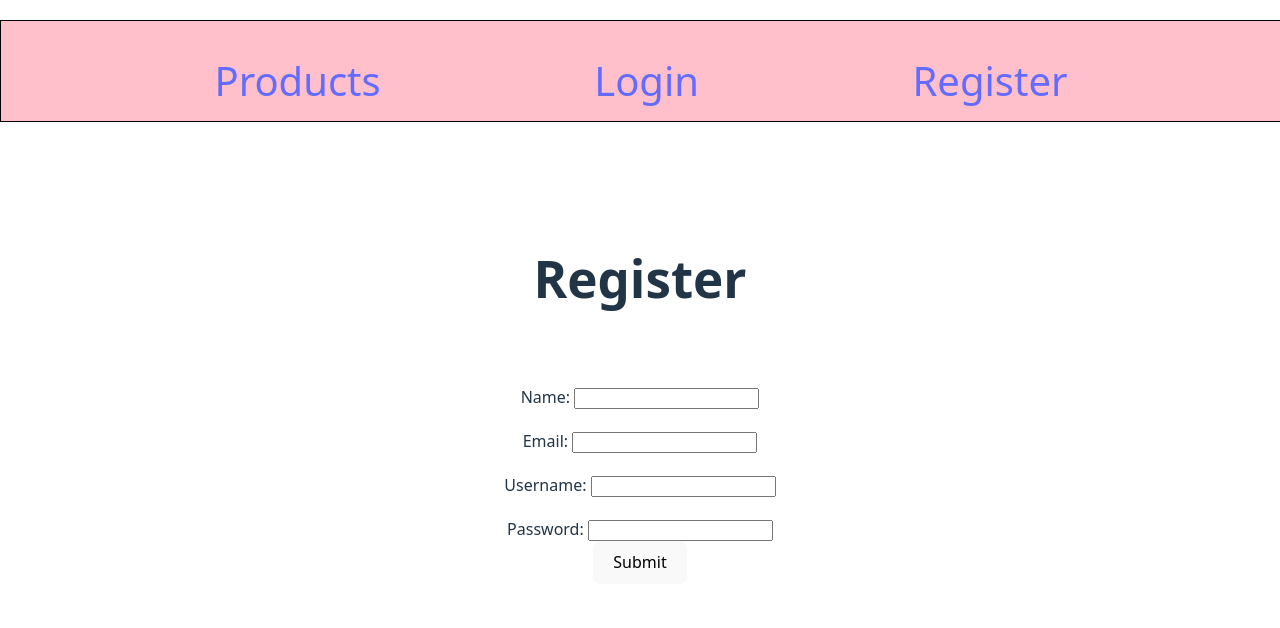
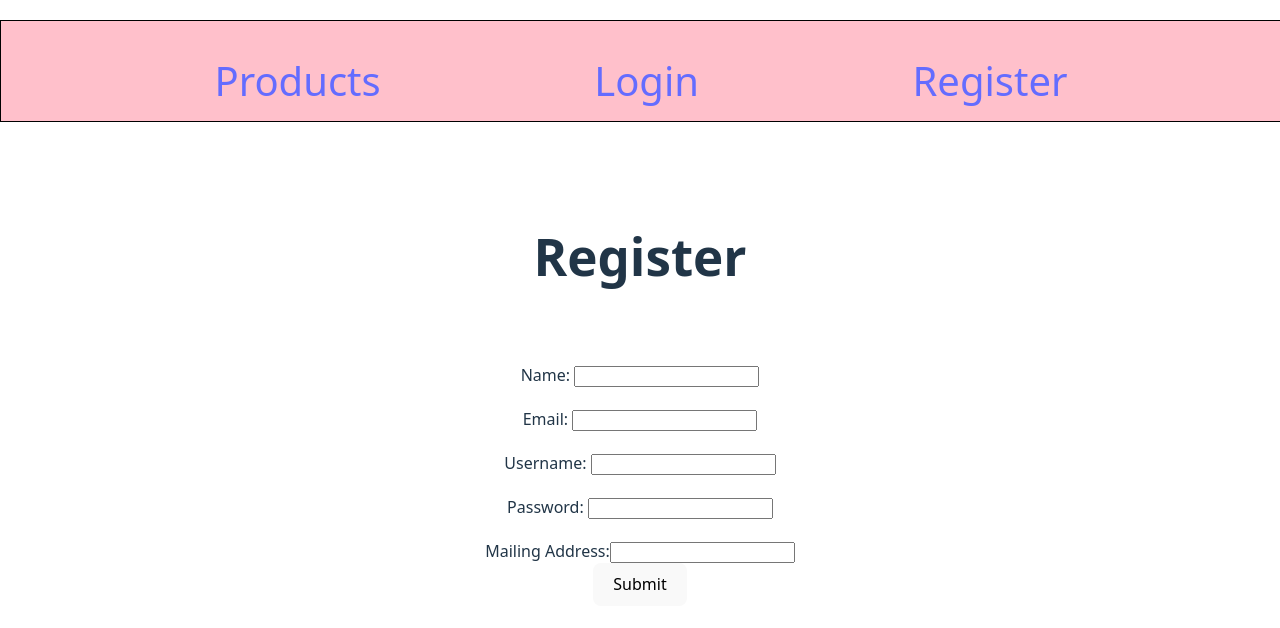
Before and after one commit to Group2Capstone-ECommerce/Group2Capstone-Ecommerce, a React (Vite) app in the folder client/: page /register in a window 1280 px wide. Shown: the top 628 px of the page. Built offline with nearby package versions, Linux system fonts and the light colour scheme.

Commit message:
add mailing address to register form and account page

```diff
--- a/client/src/components/Account.jsx
+++ b/client/src/components/Account.jsx
@@ -121,6 +121,7 @@ export default function Account() {
           <h1>Account Info</h1>
           <p><b>Username: </b>{user ? user.username : ""}</p>
           <p><b>Email: </b>{user ? user.email : ""}</p>
+          <p><b>Mailing Address: </b>{user ? user.mailing_address : ""}</p>
         </div>
 
         <form onSubmit={handleUpdateEmail}>
--- a/client/src/components/Register.jsx
+++ b/client/src/components/Register.jsx
@@ -18,6 +18,7 @@ export default function Register() {
     const [usernameErrorMessage, setUsernameErrorMessage] = useState('');
     const [emailAvailable, setEmailAvailable] = useState(null);
     const [emailErrorMessage, setEmailErrorMessage] = useState('');
+    const [mailingAddress, setMailingAddress] = useState('');
     const navigate = useNavigate();
 
     async function handleSubmit(event) {
@@ -34,6 +35,7 @@ export default function Register() {
                     email,
                     username,
                     password,
+                    mailing_address: mailingAddress
                 })
             })
             const data = await response.json();
@@ -83,6 +85,13 @@ export default function Register() {
                 <div>
                     Password: <input type="password" value={password} onChange={(e) => setPassword(e.target.value)} required/>
                 </div>
+                <div>
+                    Mailing Address:
+                    <input
+                        value={mailingAddress}
+                        onChange={(e) => setMailingAddress(e.target.value)}
+                    />
+                </div>
                 <button>Submit</button>
             </form>
         </div>
```
